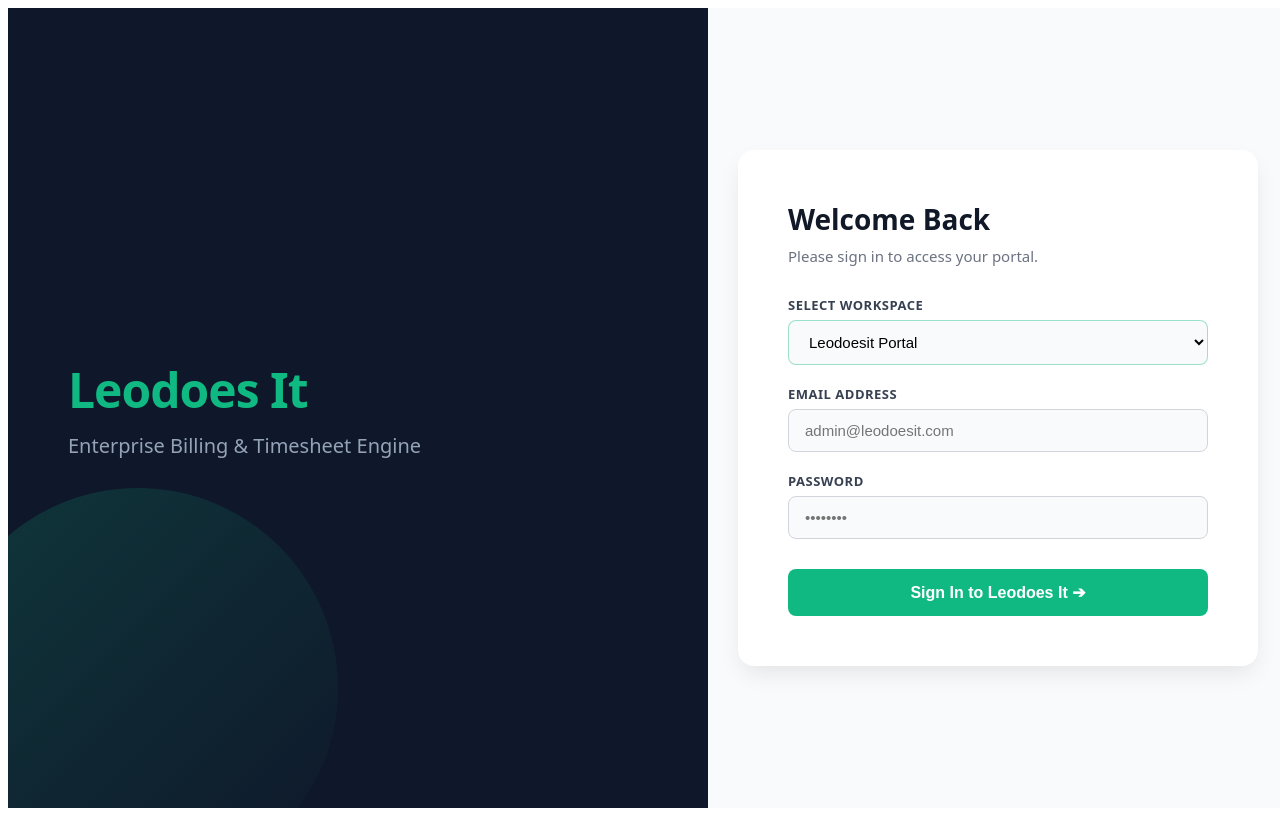
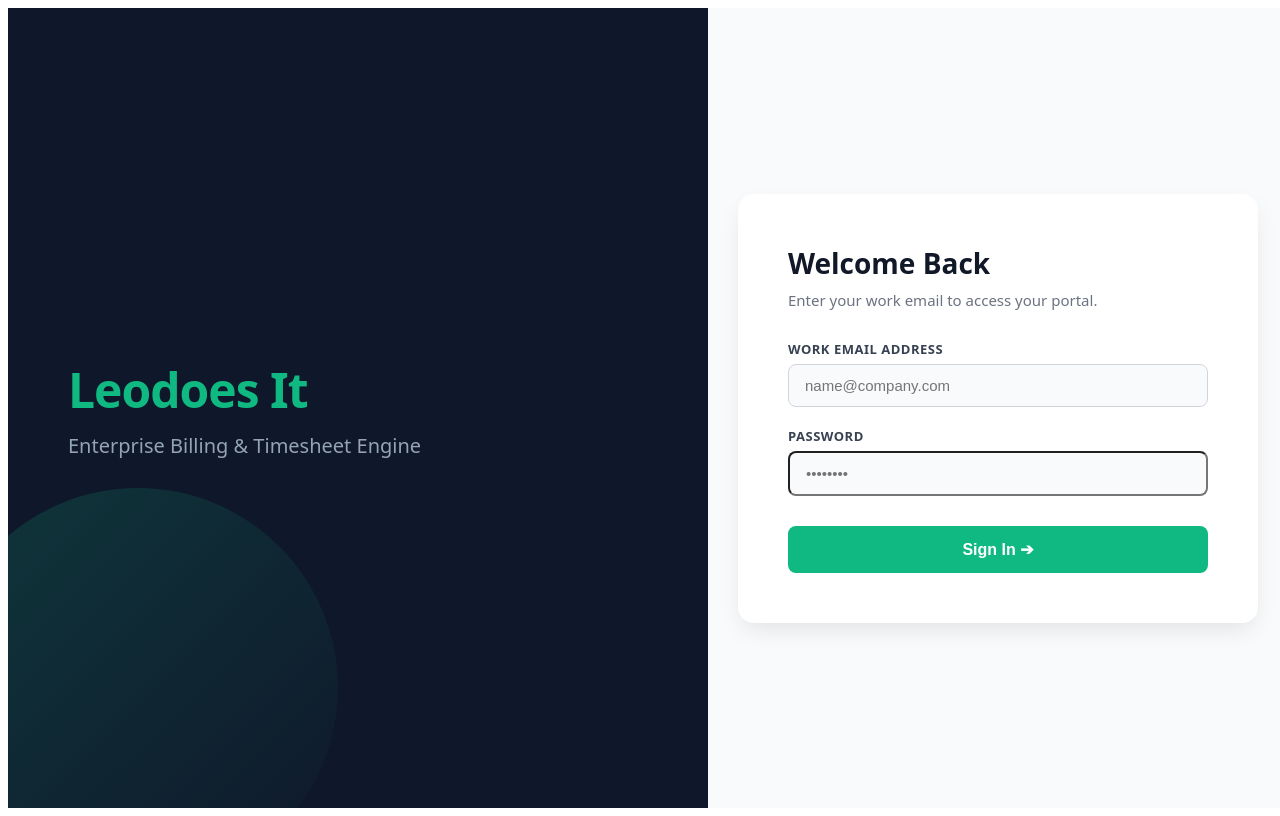
Before and after one commit to vamsisia/leodoesit-frontend, a React (Vite) app: page / in a window 1280 px wide. Built offline with nearby package versions, Linux system fonts and the light colour scheme.

Commit message:
feat: implement universal multi-tenant login, dynamic PDF generation, and smart mailer credentials

```diff
--- a/src/App.jsx
+++ b/src/App.jsx
@@ -1,24 +1,25 @@
 import { useState, useEffect } from 'react';
 import { useNavigate } from 'react-router-dom';
 import ConfirmationModal from './ConfirmationModal';
+
 export default function App() {
   const [user, setUser] = useState(null);
   const [latestTimesheet, setLatestTimesheet] = useState(null);
   const [loading, setLoading] = useState(true);
 
+  // Dynamic Branding State
+  const [companyName, setCompanyName] = useState('Contractor Portal');
+  const [themeColor, setThemeColor] = useState('#10B981'); // Default Green
+
   // Form State
   const [hours, setHours] = useState('');
   const [isSubmitting, setIsSubmitting] = useState(false);
-  // REAL File Upload State
   const [uploadedFiles, setUploadedFiles] = useState([]);
-
-  // --- NEW: Controls if popup is visible ---
-  const [isModalOpen, setIsModalOpen] = useState(false); // <-- ADD THIS LINE
+  const [isModalOpen, setIsModalOpen] = useState(false);
 
   const navigate = useNavigate();
 
   useEffect(() => {
-    // 1. Verify they are logged in!
     const userString = localStorage.getItem('leodoesit_user');
     if (!userString) {
       navigate('/');
@@ -28,7 +29,17 @@ export default function App() {
     const currentUser = JSON.parse(userString);
     setUser(currentUser);
 
-    // 2. Fetch their specific timesheet status
+    // --- APPLY DYNAMIC BRANDING ---
+    if (currentUser.tenant_name) {
+      if (currentUser.tenant_name.toLowerCase() === 'gandiva') {
+        setCompanyName('Gandiva Insights');
+        setThemeColor('#4F46E5'); // Indigo Theme
+      } else {
+        setCompanyName('Leodoes It');
+        setThemeColor('#10B981'); // Green Theme
+      }
+    }
+
     fetchMyTimesheet(currentUser.email);
   }, [navigate]);
 
@@ -46,15 +57,10 @@ export default function App() {
     }
   };
 
-  // --- NEW: Catch real files from the input ---
   const handleFileChange = (e) => {
-    // Convert the browser's FileList into an array we can loop through
     setUploadedFiles(Array.from(e.target.files));
   };
 
-  // --- NEW: Submit using FormData so it can carry files ---
-  // --- NEW: 1. This checks the form and OPENS the popup ---
- // --- NEW: 1. This checks the form and OPENS the popup ---
   const handleOpenPopup = (e) => {
     e.preventDefault();
     if (!hours || uploadedFiles.length === 0) {
@@ -64,18 +70,14 @@ export default function App() {
     setIsModalOpen(true);
   };
 
-// --- NEW: 2. This actually sends the data to the server ---
   const handleFinalSubmit = async () => {
     setIsSubmitting(true);
     try {
-    // 🔥 REAL-WORLD FIX: Force exact calendar month boundaries for the PREVIOUS month
       const today = new Date();
-    // Get the year and month of exactly one month ago
       const prevDate = new Date(today.getFullYear(), today.getMonth() - 1, 1);
       const year = prevDate.getFullYear();
       const month = prevDate.getMonth();
 
-    // Lock start date to the 1st, and end date to the exact last day of that month
       const startDate = new Date(year, month, 1);
       const endDate = new Date(year, month + 1, 0);
 
@@ -116,7 +118,6 @@ const handleLogout = () => {
 
   if (loading || !user) return <div style={{ padding: '40px', textAlign: 'center' }}>Loading Portal...</div>;
 
-  // THE LOCKOUT RULE LOGIC
   const isLockedOut = latestTimesheet && latestTimesheet.status !== 'REJECTED';
 
   return (
@@ -124,7 +125,9 @@ const handleLogout = () => {
       {/* Top Navigation */}
       <nav style={styles.nav}>
         <div style={styles.navContent}>
-          <h2 style={styles.logo}>Leodoes It <span style={styles.badge}>Contractor Portal</span></h2>
+          <h2 style={styles.logo}>
+            {companyName} <span style={{...styles.badge, color: themeColor}}>Contractor Portal</span>
+          </h2>
           <div style={{ display: 'flex', alignItems: 'center', gap: '20px' }}>
             <span style={styles.userInfo}>{user.first_name} {user.last_name}</span>
             <button onClick={handleLogout} style={styles.logoutBtn}>Log Out</button>
@@ -161,21 +164,14 @@ const handleLogout = () => {
                     <p style={styles.gridLabel}>Hours Logged</p>
                     <p style={styles.gridValue}>{latestTimesheet.total_hours} hrs</p>
                   </div>
-                 {/* Change user.default_hourly_rate to user.pay_rate */}
                   <div>
                     <p style={styles.gridLabel}>Hourly Rate</p>
                     <p style={styles.gridValue}>${parseFloat(user.pay_rate).toFixed(2)} / hr</p>
                   </div>
-                  {/* <div>
-                    <p style={styles.gridLabel}>Projected Payout</p>
-                    <p style={{...styles.gridValue, color: '#10B981'}}>
-                      ${(parseFloat(latestTimesheet.total_hours) * parseFloat(user.pay_rate)).toFixed(2)}
-                    </p>
-                  </div> */}
                 </div>
               </div>
               <p style={{ textAlign: 'center', color: '#6B7280', fontSize: '13px', marginTop: '20px' }}>
-                If you made a mistake, please contact Leo to reject your timesheet so you can resubmit.
+                If you made a mistake, please contact your administrator to reject your timesheet so you can resubmit.
               </p>
             </div>
 
@@ -217,7 +213,6 @@ const handleLogout = () => {
                       Upload screenshots verifying your tracked time.
                     </p>
 
-                    {/* --- NEW: REAL FILE INPUT --- */}
                     <input
                       type="file"
                       multiple
@@ -226,7 +221,6 @@ const handleLogout = () => {
                       style={{ margin: '0 auto', display: 'block', padding: '10px' }}
                     />
 
-                    {/* Show the actual names of the files they selected */}
                     {uploadedFiles.length > 0 && (
                       <div style={styles.fileList}>
                         {uploadedFiles.map((file, i) => (
@@ -237,21 +231,20 @@ const handleLogout = () => {
                   </div>
                 </div>
 
-                <button type="submit" style={styles.submitBtn} disabled={isSubmitting}>
-                  {isSubmitting ? 'Submitting to Admin...' : 'Submit Timesheet for Approval'}
+                <button type="submit" style={{...styles.submitBtn, backgroundColor: themeColor}} disabled={isSubmitting}>
+                  {isSubmitting ? 'Submitting...' : 'Submit Timesheet for Approval'}
                 </button>
               </form>
             </div>
           )}
         </div>
       </div>
-      {/* --- ADD THE MODAL CODE EXACTLY HERE --- */}
+
       <ConfirmationModal
         isOpen={isModalOpen}
         onClose={() => setIsModalOpen(false)}
         onConfirm={handleFinalSubmit}
         hours={hours}
-  // Change user.default_hourly_rate to user.pay_rate below!
         payout={hours ? (parseFloat(hours) * parseFloat(user.pay_rate)).toFixed(2) : "0.00"}
         isSubmitting={isSubmitting}
       />
@@ -264,7 +257,7 @@ const styles = {
   nav: { backgroundColor: '#111827', padding: '15px 0' },
   navContent: { maxWidth: '1000px', margin: '0 auto', padding: '0 20px', display: 'flex', justifyContent: 'space-between', alignItems: 'center' },
   logo: { color: 'white', margin: 0, fontSize: '20px' },
-  badge: { backgroundColor: '#374151', color: '#10B981', fontSize: '12px', padding: '4px 8px', borderRadius: '4px', marginLeft: '10px', verticalAlign: 'middle' },
+  badge: { backgroundColor: '#374151', fontSize: '12px', padding: '4px 8px', borderRadius: '4px', marginLeft: '10px', verticalAlign: 'middle', transition: 'color 0.3s ease' },
   userInfo: { color: '#D1D5DB', fontSize: '14px' },
   logoutBtn: { backgroundColor: 'transparent', color: '#9CA3AF', border: '1px solid #4B5563', padding: '6px 12px', borderRadius: '6px', cursor: 'pointer', fontSize: '13px', fontWeight: 'bold' },
   main: { maxWidth: '600px', margin: '40px auto', padding: '0 20px' },
@@ -279,7 +272,7 @@ const styles = {
   uploadArea: { border: '2px dashed #D1D5DB', borderRadius: '8px', padding: '30px', textAlign: 'center', backgroundColor: '#F9FAFB' },
   fileList: { marginTop: '15px', display: 'flex', flexDirection: 'column', gap: '5px', alignItems: 'center' },
   fileItem: { backgroundColor: '#E0E7FF', color: '#3730A3', padding: '6px 12px', borderRadius: '4px', fontSize: '13px', fontWeight: 'bold' },
-  submitBtn: { backgroundColor: '#10B981', color: 'white', border: 'none', padding: '16px', borderRadius: '8px', fontSize: '16px', fontWeight: 'bold', cursor: 'pointer', width: '100%', transition: '0.2s' },
+  submitBtn: { color: 'white', border: 'none', padding: '16px', borderRadius: '8px', fontSize: '16px', fontWeight: 'bold', cursor: 'pointer', width: '100%', transition: '0.2s' },
   statusView: { display: 'flex', flexDirection: 'column' },
   statusHeader: { textAlign: 'center', marginBottom: '30px' },
   statusBox: { backgroundColor: '#F9FAFB', border: '1px solid #E5E7EB', borderRadius: '12px', padding: '30px', textAlign: 'center' },
--- a/src/InvoiceLedger.jsx
+++ b/src/InvoiceLedger.jsx
@@ -1,6 +1,4 @@
 import { useState, useEffect } from 'react';
-import jsPDF from 'jspdf';
-import autoTable from 'jspdf-autotable';
 
 export default function InvoiceLedger() {
   const [invoices, setInvoices] = useState([]);
@@ -9,7 +7,7 @@ export default function InvoiceLedger() {
   // --- UI STATE ---
   const [searchTerm, setSearchTerm] = useState('');
 
-  // 🔥 NEW FILTER STATE
+  // --- FILTER STATE ---
   const [filterMonth, setFilterMonth] = useState('ALL');
   const [filterYear, setFilterYear] = useState('ALL');
 
@@ -37,14 +35,14 @@ export default function InvoiceLedger() {
     setSelectedInvoices([]);
   }, [searchTerm, activeTab]);
 
-  // --- 🔥 SECURITY HANDSHAKE APPLIED HERE ---
+  // --- SECURITY HANDSHAKE ---
   const fetchInvoices = async () => {
     const admin = JSON.parse(localStorage.getItem('leodoesit_user'));
     try {
       const response = await fetch('http://localhost:5000/api/invoices', {
         headers: {
           'Content-Type': 'application/json',
-          'x-tenant-id': admin?.tenant_id // Handshake applied!
+          'x-tenant-id': admin?.tenant_id
         }
       });
       const data = await response.json();
@@ -53,20 +51,20 @@ export default function InvoiceLedger() {
     finally { setLoading(false); }
   };
 
-  // --- 🔥 SECURITY HANDSHAKE APPLIED HERE TOO ---
+  // --- SECURITY HANDSHAKE ---
   const runApiAction = async (url, method) => {
     const admin = JSON.parse(localStorage.getItem('leodoesit_user'));
     const response = await fetch(url, {
       method,
       headers: {
         'Content-Type': 'application/json',
-        'x-tenant-id': admin?.tenant_id // Handshake applied!
+        'x-tenant-id': admin?.tenant_id
       }
     });
     return await response.json();
   };
 
-  // --- NEW SMART ACTION HANDLER ---
+  // --- SMART ACTION HANDLER ---
   const handleActionClick = (action, targetId, isBulk = false) => {
     if (action !== 'VOID' && muteConfirmations) {
       executeBackgroundAction(action, isBulk ? selectedInvoices : [targetId]);
@@ -123,28 +121,26 @@ export default function InvoiceLedger() {
     }
   };
 
-  // --- PDF GENERATOR ---
+  // --- 🔥 NEW PDF GENERATOR (TALKS TO BACKEND) ---
   const downloadPDF = (e, invoice) => {
-    e.stopPropagation();
-    const doc = new jsPDF();
-    doc.setFontSize(22); doc.setTextColor(16, 185, 129); doc.text("Leodoes It", 14, 20);
-    doc.setFontSize(10); doc.setTextColor(100); doc.text("Visakhapatnam, Andhra Pradesh", 14, 28);
-    doc.setFontSize(16); doc.setTextColor(17, 24, 39); doc.text("INVOICE", 150, 20);
-    doc.setFontSize(10);
+    e.stopPropagation(); // Keeps the drawer from opening when clicking the button
+
+    // The exact URL we just created in your backend
+    const downloadUrl = `http://localhost:5000/api/invoices/${invoice.id}/download`;
+
+    // Create an invisible link and click it to trigger the browser's download prompt
+    const link = document.createElement('a');
+    link.href = downloadUrl;
+
+    // Naming the file dynamically
     const invNumber = invoice.invoice_number || `INV-${invoice.id.substring(0,6).toUpperCase()}`;
-    doc.text(`Invoice #: ${invNumber}`, 150, 28);
-    doc.text(`Date: ${new Date(invoice.created_at || Date.now()).toLocaleDateString()}`, 150, 34);
-    doc.setFontSize(12); doc.setTextColor(0); doc.text("Billed To:", 14, 45);
-    doc.setFontSize(14); doc.text(invoice.client_name || 'Unknown Client', 14, 52);
-    autoTable(doc, {
-      startY: 65,
-      head: [['Description', 'Contractor', 'Amount']],
-      body: [['Professional Services', `${invoice.first_name} ${invoice.last_name}`, `$${parseFloat(invoice.amount_invoiced).toFixed(2)}`]],
-      headStyles: { fillColor: [17, 24, 39] },
-    });
-    const finalY = doc.lastAutoTable.finalY || 65;
-    doc.setFontSize(14); doc.text(`Total Due: $${parseFloat(invoice.amount_invoiced).toFixed(2)}`, 140, finalY + 15);
-    doc.save(`${invNumber}_Invoice.pdf`);
+    link.setAttribute('download', `${invNumber}_Invoice.pdf`);
+
+    document.body.appendChild(link);
+    link.click();
+
+    // Clean up the invisible link
+    document.body.removeChild(link);
   };
 
   // --- LOGIC ENGINE ---
--- a/src/Login.jsx
+++ b/src/Login.jsx
@@ -4,17 +4,17 @@ import { useNavigate } from 'react-router-dom';
 export default function Login() {
   const [email, setEmail] = useState('');
   const [password, setPassword] = useState('');
-  const [portal, setPortal] = useState('leodoesit'); // Our new multi-tenant state!
   const [error, setError] = useState('');
   const [isLoading, setIsLoading] = useState(false);
 
   const navigate = useNavigate();
 
-  // Dynamic Branding: Changes colors based on the dropdown choice
-  const isGandiva = portal === 'gandiva';
-  const themeColor = isGandiva ? '#4F46E5' : '#10B981'; // Indigo for Gandiva, Green for Leodoesit
+  // The smart switch still handles the colors and logos in the background!
+  const isGandiva = email.toLowerCase().includes('gandiva');
 
-  // --- THE FIX IS HERE: Changed 'Gandiva' to 'Gandiva Insights' ---
+  // Dynamically set all variables based on the smart switch
+  const portal = isGandiva ? 'gandiva' : 'leodoesit';
+  const themeColor = isGandiva ? '#4F46E5' : '#10B981';
   const companyName = isGandiva ? 'Gandiva Insights' : 'Leodoes It';
 
   const handleLogin = async (e) => {
@@ -26,14 +26,12 @@ export default function Login() {
       const response = await fetch('http://localhost:5000/api/auth/login', {
         method: 'POST',
         headers: { 'Content-Type': 'application/json' },
-        // Notice we are now sending the 'portal' choice to your backend!
         body: JSON.stringify({ email, password, portal })
       });
 
       const data = await response.json();
 
       if (data.success) {
-        // Save the user data (which now includes their specific tenant_id)
         localStorage.setItem('leodoesit_user', JSON.stringify(data.data));
 
         if (data.data.role === 'ADMIN') {
@@ -55,7 +53,6 @@ export default function Login() {
     <div style={styles.container}>
       <div style={styles.leftPanel}>
         <div style={styles.branding}>
-          {/* The logo text and color changes automatically */}
           <h1 style={{...styles.logo, color: themeColor}}>{companyName}</h1>
           <p style={styles.tagline}>Enterprise Billing & Timesheet Engine</p>
         </div>
@@ -67,34 +64,20 @@ export default function Login() {
       <div style={styles.rightPanel}>
         <div style={styles.loginBox}>
           <h2 style={styles.title}>Welcome Back</h2>
-          <p style={styles.subtitle}>Please sign in to access your portal.</p>
+          <p style={styles.subtitle}>Enter your work email to access your portal.</p>
 
           {error && <div style={styles.errorBox}>❌ {error}</div>}
 
           <form onSubmit={handleLogin} style={styles.form}>
 
-            {/* THE NEW MULTI-TENANT DROPDOWN */}
             <div style={styles.inputGroup}>
-              <label style={styles.label}>Select Workspace</label>
-              <select
-                value={portal}
-                onChange={(e) => setPortal(e.target.value)}
-                style={{...styles.input, appearance: 'auto', cursor: 'pointer', border: `1px solid ${themeColor}66`}}
-                disabled={isLoading}
-              >
-                <option value="leodoesit">Leodoesit Portal</option>
-                <option value="gandiva">Gandiva Insights Portal</option>
-              </select>
-            </div>
-
-            <div style={styles.inputGroup}>
-              <label style={styles.label}>Email Address</label>
+              <label style={styles.label}>Work Email Address</label>
               <input
                 type="email"
-                placeholder={`admin@${portal === 'gandiva' ? 'gandiva' : 'leodoesit'}.com`}
+                placeholder="name@company.com"
                 value={email}
                 onChange={(e) => setEmail(e.target.value)}
-                style={styles.input}
+                style={{...styles.input, border: email ? `1px solid ${themeColor}66` : '1px solid #D1D5DB'}}
                 required
                 disabled={isLoading}
               />
@@ -113,9 +96,9 @@ export default function Login() {
               />
             </div>
 
-            {/* The button color changes automatically */}
+            {/* 🔥 UPDATED: The button now just says "Sign In" */}
             <button type="submit" style={{...styles.button, backgroundColor: themeColor}} disabled={isLoading || !email || !password}>
-              {isLoading ? 'Authenticating...' : `Sign In to ${companyName} ➔`}
+              {isLoading ? 'Authenticating...' : 'Sign In ➔'}
             </button>
           </form>
         </div>
@@ -126,12 +109,12 @@ export default function Login() {
 
 const styles = {
   container: { display: 'flex', height: '100vh', width: '100vw', fontFamily: 'system-ui, sans-serif' },
-  leftPanel: { flex: 1, backgroundColor: '#0F172A', color: 'white', display: 'flex', flexDirection: 'column', justifyContent: 'center', padding: '60px', position: 'relative', overflow: 'hidden' },
+  leftPanel: { flex: 1, backgroundColor: '#0F172A', color: 'white', display: 'flex', flexDirection: 'column', justifyContent: 'center', padding: '60px', position: 'relative', overflow: 'hidden', transition: 'all 0.4s ease' },
   rightPanel: { flex: 1, backgroundColor: '#F9FAFB', display: 'flex', alignItems: 'center', justifyContent: 'center' },
   branding: { zIndex: 10 },
-  logo: { fontSize: '48px', margin: '0 0 10px 0', letterSpacing: '-1px', transition: 'color 0.3s ease' },
+  logo: { fontSize: '48px', margin: '0 0 10px 0', letterSpacing: '-1px', transition: 'color 0.4s ease' },
   tagline: { fontSize: '20px', color: '#94A3B8', margin: 0, fontWeight: '300' },
-  circle1: { position: 'absolute', bottom: '-10%', left: '-10%', width: '400px', height: '400px', borderRadius: '50%', transition: 'background 0.3s ease' },
+  circle1: { position: 'absolute', bottom: '-10%', left: '-10%', width: '400px', height: '400px', borderRadius: '50%', transition: 'background 0.4s ease' },
   loginBox: { backgroundColor: 'white', padding: '50px', borderRadius: '16px', boxShadow: '0 10px 25px -5px rgba(0, 0, 0, 0.1)', width: '100%', maxWidth: '420px' },
   title: { fontSize: '28px', margin: '0 0 8px 0', color: '#111827' },
   subtitle: { color: '#6B7280', margin: '0 0 30px 0', fontSize: '15px' },
@@ -139,6 +122,6 @@ const styles = {
   form: { display: 'flex', flexDirection: 'column', gap: '20px' },
   inputGroup: { display: 'flex', flexDirection: 'column', gap: '6px' },
   label: { fontSize: '13px', fontWeight: '600', color: '#374151', textTransform: 'uppercase', letterSpacing: '0.5px' },
-  input: { padding: '12px 16px', borderRadius: '8px', border: '1px solid #D1D5DB', fontSize: '15px', backgroundColor: '#F9FAFB', outline: 'none' },
-  button: { color: 'white', border: 'none', padding: '14px', borderRadius: '8px', fontSize: '16px', fontWeight: 'bold', cursor: 'pointer', marginTop: '10px', transition: 'background 0.3s ease' }
+  input: { padding: '12px 16px', borderRadius: '8px', fontSize: '15px', backgroundColor: '#F9FAFB', outline: 'none', transition: 'border 0.3s ease' },
+  button: { color: 'white', border: 'none', padding: '14px', borderRadius: '8px', fontSize: '16px', fontWeight: 'bold', cursor: 'pointer', marginTop: '10px', transition: 'background 0.4s ease' }
 };
```
Lines whose indentation alone changed are shown as unchanged.
